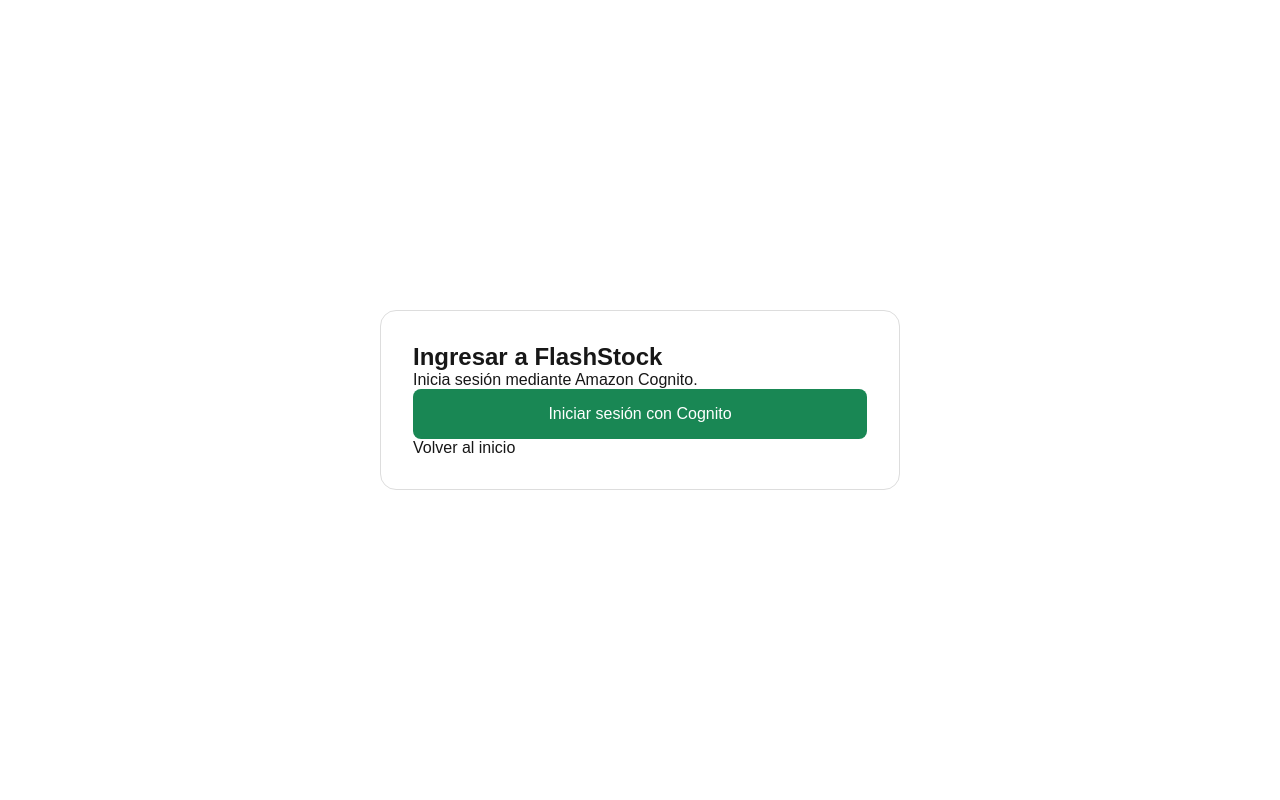
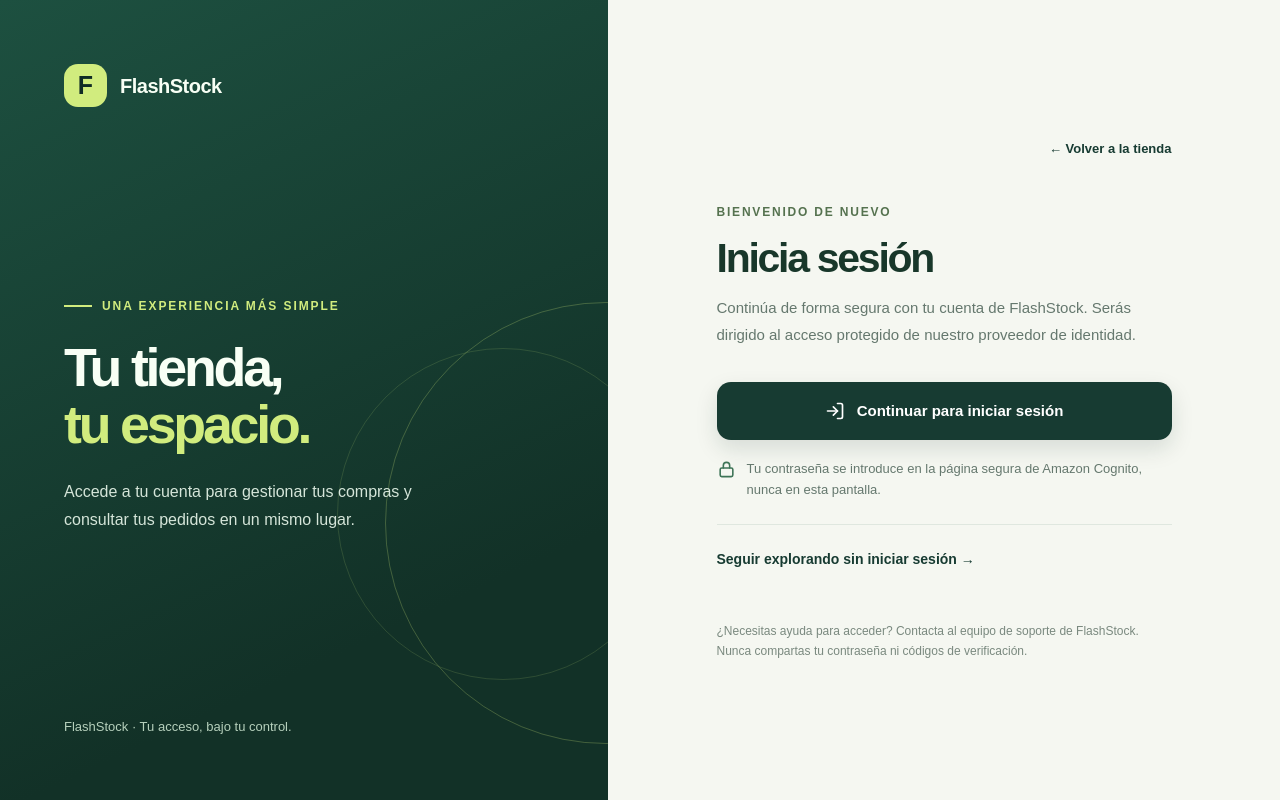
Before and after one commit to AronOAN/flashstock-microservices, a Next.js app in the folder flashstock-frontend/: page /login in a window 1280 px wide. Built offline with nearby package versions, Linux system fonts and the light colour scheme.

Commit message:
fix(frontend): resolve login lint errors and preserve Cognito navigation

```diff
--- a/flashstock-frontend/src/app/login/page.tsx
+++ b/flashstock-frontend/src/app/login/page.tsx
@@ -1,14 +1,55 @@
-import Link from "next/link";
+import type { Metadata } from 'next';
+import Link from 'next/link';
+import './login.css';
 
-export default function LoginPage() {
+export const metadata: Metadata = {
+  title: 'Iniciar sesión | FlashStock',
+  description: 'Accede a tu cuenta FlashStock mediante el inicio de sesión seguro de Cognito.',
+};
+
+type Props = { searchParams: Promise<{ error?: string | string[] }> };
+
+export default async function LoginPage({ searchParams }: Props) {
+  const { error } = await searchParams;
+  const hasError = Boolean(error);
+
   return (
-    <main style={{minHeight: '100vh', display: 'grid', placeItems: 'center', padding: 24}}>
-      <section style={{maxWidth: 520, width: '100%', padding: 32, border: '1px solid #ddd', borderRadius: 16}}>
-        <h1>Ingresar a FlashStock</h1>
-        <p>Inicia sesión mediante Amazon Cognito.</p>
-        <Link href="/auth/login" style={{display:'block',padding:16,background:'#198754',color:'#fff',borderRadius:8,textAlign:'center'}}>Iniciar sesión con Cognito</Link>
-        <p><Link href="/">Volver al inicio</Link></p>
-      </section>
-    </main>
+    <>
+      <div className="fs-login-shell">
+        <aside className="fs-login-aside" aria-label="FlashStock">
+          <Link className="fs-login-brand" href="/" aria-label="FlashStock, volver a la tienda">
+            <span className="fs-login-mark" aria-hidden="true">F</span><span>FlashStock</span>
+          </Link>
+          <div className="fs-login-aside-copy">
+            <div className="fs-login-kicker">Una experiencia más simple</div>
+            <h1>Tu tienda,<br /><span>tu espacio.</span></h1>
+            <p>Accede a tu cuenta para gestionar tus compras y consultar tus pedidos en un mismo lugar.</p>
+          </div>
+          <div className="fs-login-aside-footer">FlashStock · Tu acceso, bajo tu control.</div>
+        </aside>
+        <main className="fs-login-main" id="contenido">
+          <div className="fs-login-top"><Link href="/" className="fs-login-back">← Volver a la tienda</Link></div>
+          <section className="fs-login-card" aria-labelledby="login-heading">
+            <p className="fs-login-eyebrow">Bienvenido de nuevo</p>
+            <h2 id="login-heading">Inicia sesión</h2>
+            <p className="fs-login-intro">Continúa de forma segura con tu cuenta de FlashStock. Serás dirigido al acceso protegido de nuestro proveedor de identidad.</p>
+            {hasError && (
+              <div className="fs-login-alert" role="alert">No fue posible completar el inicio de sesión. Inténtalo nuevamente.</div>
+            )}
+            {/* Native anchor: Cognito OAuth must use a full document navigation, never a Next RSC fetch. */}
+            <a className="fs-login-primary" href="/auth/login" target="_top">
+              <svg viewBox="0 0 24 24" aria-hidden="true" fill="none" stroke="currentColor" strokeWidth="2" strokeLinecap="round" strokeLinejoin="round"><path d="M15 3h4a2 2 0 0 1 2 2v14a2 2 0 0 1-2 2h-4"/><path d="M10 17l5-5-5-5"/><path d="M15 12H3"/></svg>
+              Continuar para iniciar sesión
+            </a>
+            <p className="fs-login-identity-note">
+              <svg viewBox="0 0 24 24" aria-hidden="true" fill="none" stroke="currentColor" strokeWidth="2" strokeLinecap="round" strokeLinejoin="round"><rect x="4" y="10" width="16" height="11" rx="2"/><path d="M8 10V7a4 4 0 0 1 8 0v3"/></svg>
+              <span>Tu contraseña se introduce en la página segura de Amazon Cognito, nunca en esta pantalla.</span>
+            </p>
+            <Link className="fs-login-secondary" href="/">Seguir explorando sin iniciar sesión →</Link>
+          </section>
+          <p className="fs-login-footnote">¿Necesitas ayuda para acceder? Contacta al equipo de soporte de FlashStock. Nunca compartas tu contraseña ni códigos de verificación.</p>
+        </main>
+      </div>
+    </>
   );
 }
```
Also changed, not shown: flashstock-frontend/src/app/login/login.css (added).
